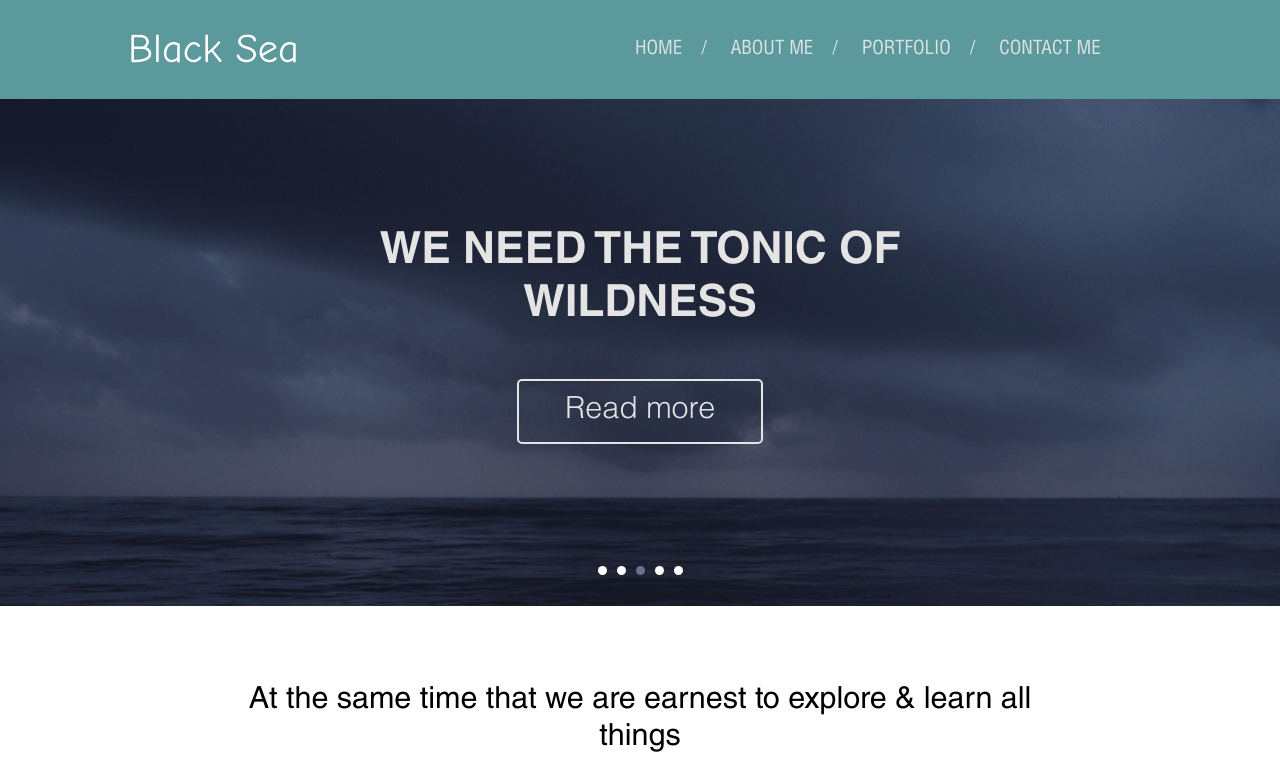
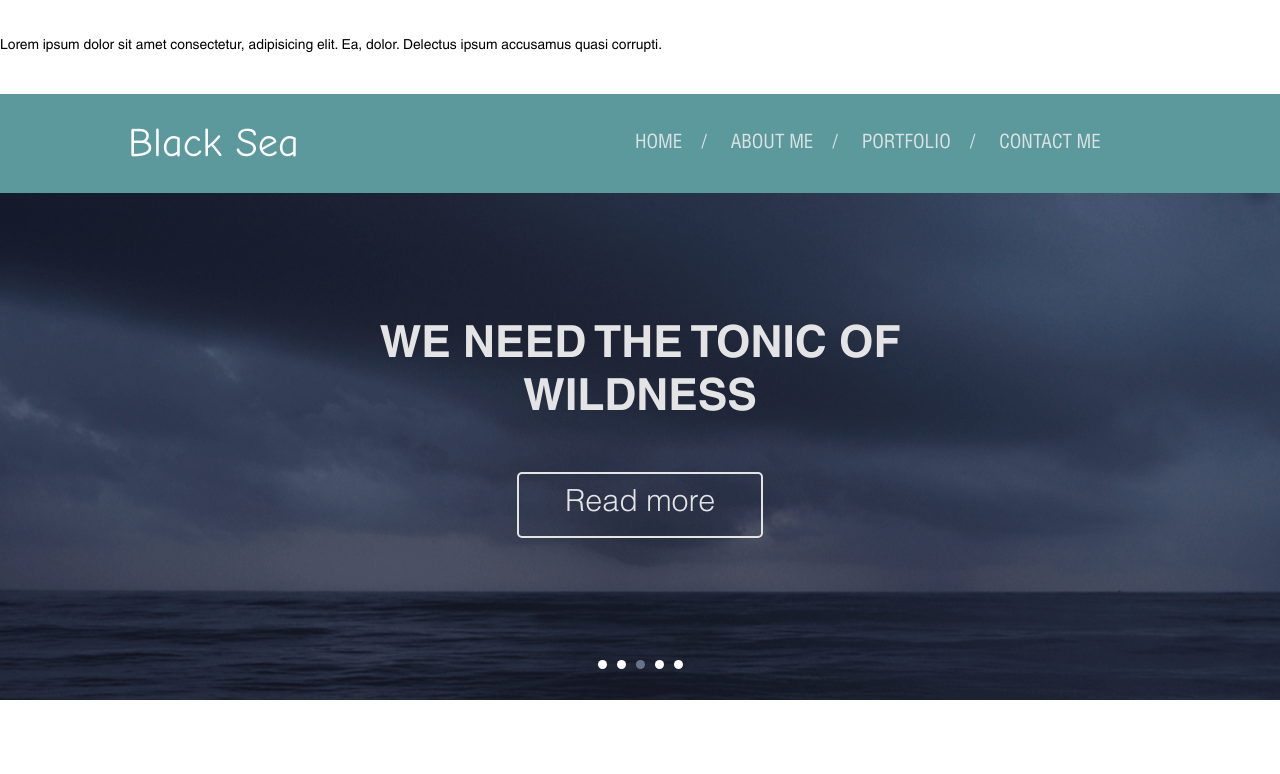
Before and after one commit to xydoy92/Lesson_6, a plain HTML site: page index.html in a window 1280 px wide. Shown: the top 774 px of the page. Drawn offline with Linux system fonts and the light colour scheme; a web font is replaced by a local one.

Commit message:
test_commit

```diff
--- a/index.html
+++ b/index.html
@@ -10,6 +10,7 @@
     <title>Flat Style Business</title>
 </head>
 <body>
+    <p>Lorem ipsum dolor sit amet consectetur, adipisicing elit. Ea, dolor. Delectus ipsum accusamus quasi corrupti.</p>
     <div class="container">
         <header id="header">
             <div class="wrapper">
```
